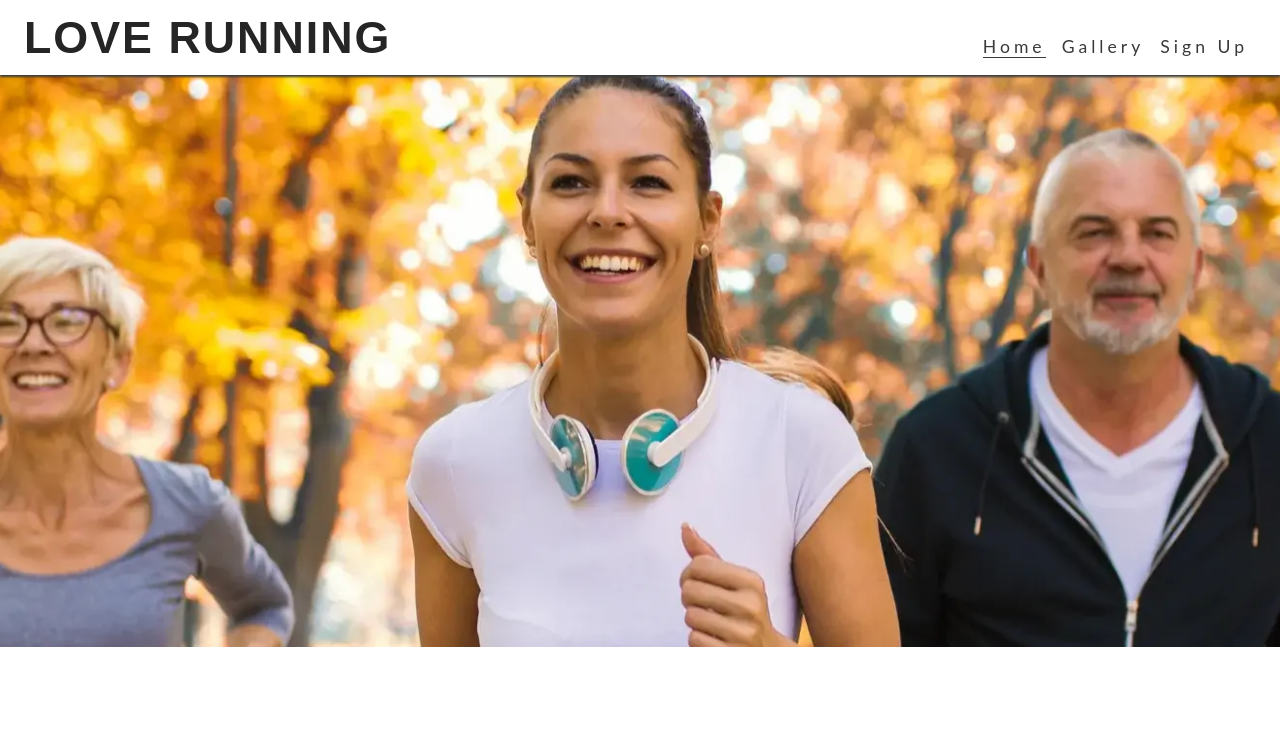
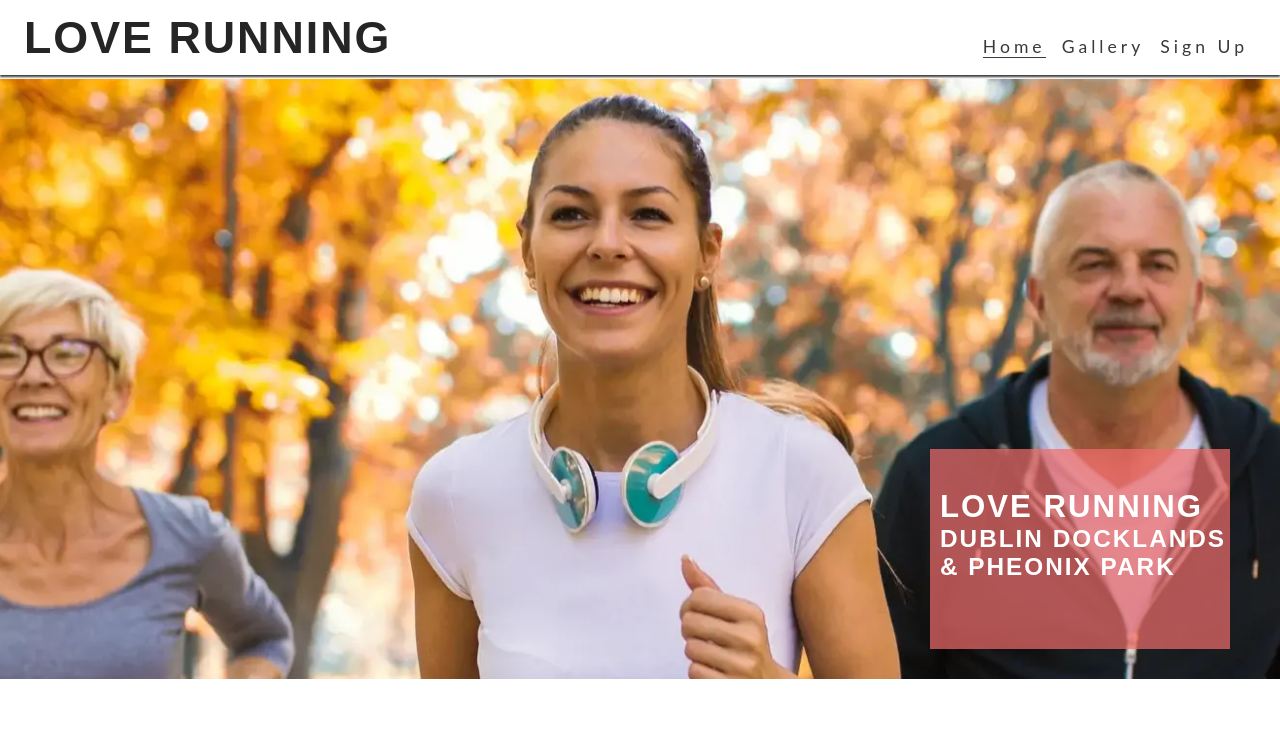
Before and after one commit to tobycoleman3/love-running, a plain HTML site: page index.html in a window 1280 px wide. Shown: the top 730 px of the page. Drawn offline with Linux system fonts and the light colour scheme.

Commit message:
add cover text with club name and locations

```diff
--- a/assets/css/style.css
+++ b/assets/css/style.css
@@ -15,6 +15,12 @@ color: #3a3a3a;
 font-family: 'Lato', sans-serif;
 }
 
+h1, h2, h3{
+    font-family: 'Oswald', sans-serif;
+    text-transform: uppercase;
+    letter-spacing: 2px;
+    color: #252525
+}
 /* Header */
 header {
     background-color: #ffffff;
@@ -34,12 +40,7 @@ header a {
     color: inherit;
 }
 
-h1{
-    font-family: 'Oswald', sans-serif;
-    text-transform: uppercase;
-    letter-spacing: 2px;
-    color: #252525
-}
+
 
 #menu{
     font-size: 110%;
@@ -77,7 +78,7 @@ nav{
 /* Main */
 main {
     flex: 1 0 auto;
-    margin-top: 47px;
+    margin-top: 42px;
 
 }
     /* make main element take up any surplus space to push footer down */
@@ -87,6 +88,22 @@ main {
     height: 600px;
     width: 100%;
     background: url("../images/hero-image.webp") no-repeat center center/cover;
+    position: relative;
+}
+
+#cover-text {
+    background-color: rgba(241, 109, 107, .7);
+    font-size: 130%;
+    position: absolute;
+    bottom: 30px;
+    width: 80%;
+    min-height: 200px;
+    padding-top: 40px;
+    padding-left: 10px;
+}
+
+#cover-text > h2, #cover-text > h3 {
+    color: #ffffff;
 }
 
 /* Footer */
@@ -127,6 +144,17 @@ main {
         line-height: 75px;
         margin: 0 0.5rem;
     }
+    /* Main content */
+    main {
+        /* Push main content down to accomadate larger header */
+        margin-top: 79px;
+    }
+
+    /* Hero */
+    #cover-text {
+        width: 300px;
+        right: 50px;
+    }
 
 }
 /* large devices (laptops and higher */
--- a/index.html
+++ b/index.html
@@ -40,7 +40,11 @@
 <!-- Main Content -->
 <main>
     <section id="hero">
+        <div id="cover-text">
+            <h2>Love Running</h2>
+            <h3>Dublin Docklands & Pheonix Park</h3>
 
+        </div>
     </section>
 </main>
 
```
